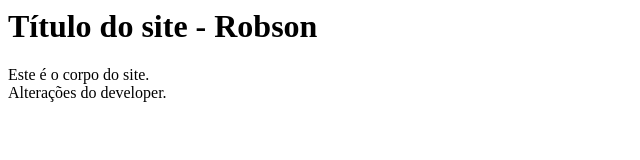
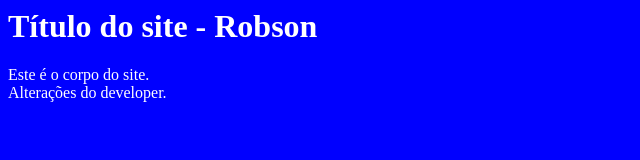
Before and after one commit to rpkraemer/conflitos, a plain HTML site: page index.html in a window 1280 px wide. Shown: the whole page, without its empty margins (0-640 px from the left). Drawn offline with Linux system fonts and the light colour scheme.

Commit message:
Inclusao de estilos

```diff
--- a/index.html
+++ b/index.html
@@ -1,5 +1,12 @@
 <html>
-  <head></head>
+  <head>
+    <style>
+      body {
+        background-color: blue;
+        color: white;
+      }
+    </style>
+  </head>
 <body>
     <h1>Título do site - Robson</h1>
     <div>Este é o corpo do site.</div>
```
